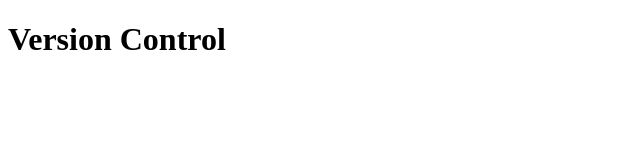
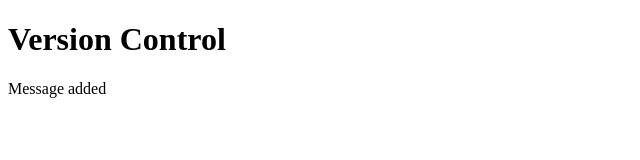
Before and after one commit to mohameds2k/landingpage, a plain HTML site: page index.html in a window 1280 px wide. Shown: the whole page, without its empty margins (0-640 px from the left). Drawn offline with Linux system fonts and the light colour scheme.

Commit message:
index.html:  para with message added

```diff
--- a/index.html
+++ b/index.html
@@ -7,5 +7,6 @@
 </head>
 <body>
     <h1>Version Control</h1>
+    <p>Message added</p>
 </body>
 </html>
```
